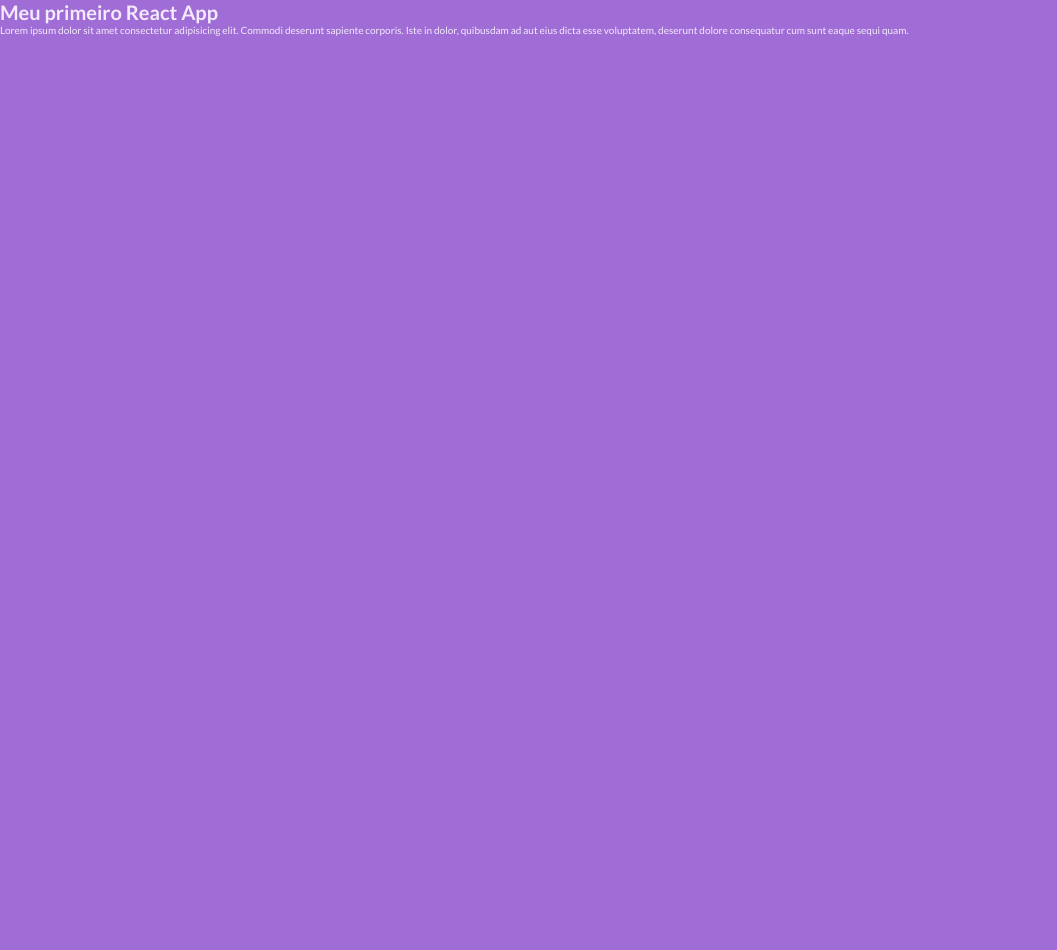
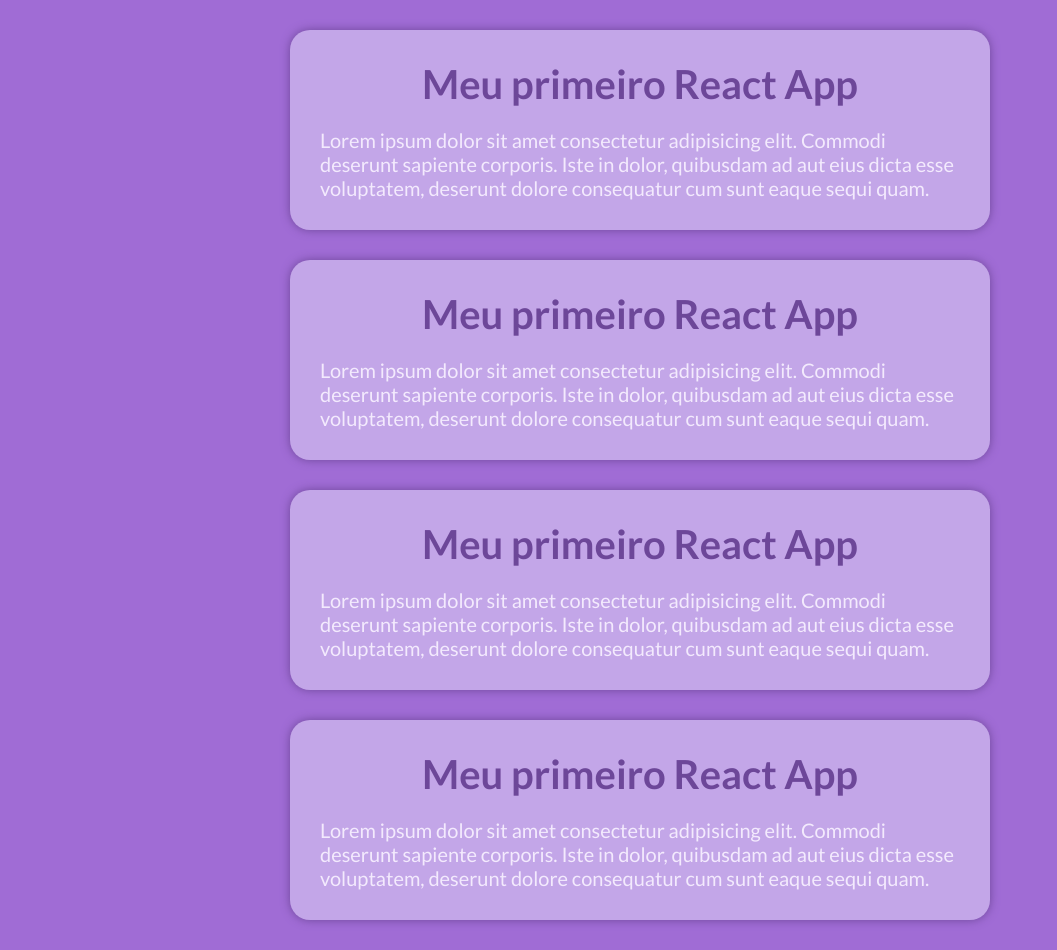
Before and after one commit to Fabiana-cyber/ppi2025_4inf1v, a React (Vite) app: page / in a window 1280 px wide. Shown: the whole page, without its empty margins (0-1057 px from the left). Before the commit the page ends 800 px from the top, so only its background shows below. Built offline with nearby package versions, Linux system fonts and the light colour scheme.

Commit message:
aula 22/05/25 - criação do componente MyText

```diff
--- a/src/App.jsx
+++ b/src/App.jsx
@@ -1,15 +1,15 @@
 import "./styles/theme.css";
 import "./styles/global.css";
+import { MyText } from "./components/MyText";
 function App() {
   return (
-    <div>
-      <h1>Meu primeiro React App</h1>
-      <p>
-        Lorem ipsum dolor sit amet consectetur adipisicing elit. Commodi
-        deserunt sapiente corporis. Iste in dolor, quibusdam ad aut eius dicta
-        esse voluptatem, deserunt dolore consequatur cum sunt eaque sequi quam.
-      </p>
-    </div>
+    <>
+      <MyText />
+      <MyText />
+      <MyText />
+      <MyText />
+
+    </>
   );
 }
 
--- /dev/null
+++ b/src/components/MyText.jsx
@@ -0,0 +1,15 @@
+import styles from "./MyText.module.css";
+
+export function MyText() {
+  return (
+    <div className={styles.container}>
+    <div className={styles.div}>
+      <h1 className={styles.title}>Meu primeiro React App</h1>
+      <p className={styles.text}>
+        Lorem ipsum dolor sit amet consectetur adipisicing elit. Commodi
+        deserunt sapiente corporis. Iste in dolor, quibusdam ad aut eius dicta
+        esse voluptatem, deserunt dolore consequatur cum sunt eaque sequi quam.
+      </p>
+    </div>
+  </div>);
+}
--- /dev/null
+++ b/src/components/MyText.module.css
@@ -0,0 +1,24 @@
+.container{
+  margin: 0 auto;
+  max-width: 80rem;
+}
+
+.div {
+  background-color: var(--primary-light);
+  box-shadow: 0 0 1rem var(--primary-dark);
+  margin: 3rem 5rem;
+  padding: 3rem;
+  border-radius: 2rem;
+}
+
+.title {
+  font-size: 4rem;
+  font-weight: bolder;
+  color: var(--primary-dark);
+  text-align: center;
+  margin-bottom: 2rem;
+}
+
+.text {
+  font-size: 2rem;
+}
--- a/src/styles/theme.css
+++ b/src/styles/theme.css
@@ -1,9 +1,10 @@
-:root{
+:root {
   --primary-dark: #cacfd6ff;
   --primary: #d6e5e3ff;
   --secondary: #9fd8cbff;
   --secondary-dark: #517664ff;
---gray-50:  #f9fafb;
+
+  --gray-50: #f9fafb;
   --gray-100: #f3f4f6;
   --gray-200: #e5e7eb;
   --gray-300: #d1d5db;
@@ -14,13 +15,14 @@
   --gray-800: #1f2937;
   --gray-900: #111827;
 
---primary : #a06cd5ff;
+  --primary: #a06cd5ff;
   --thistle: #e2cfea;
   --amethyst: #a06cd5;
   --thistle-light: #f3eafd;
   --thistle-dark: #bba7c7;
---amethyst-light: #c3a6e8;
---amethyst-dark: #6d4799;
+  --primary-light: #c3a6e8;
+  --primary-dark: #6d4799;
   --plum: #8d5fa7;
   --lavender: #d1b3e0;
   --mauve: #b497bd;
+}
```
Lines whose indentation alone changed are shown as unchanged.
